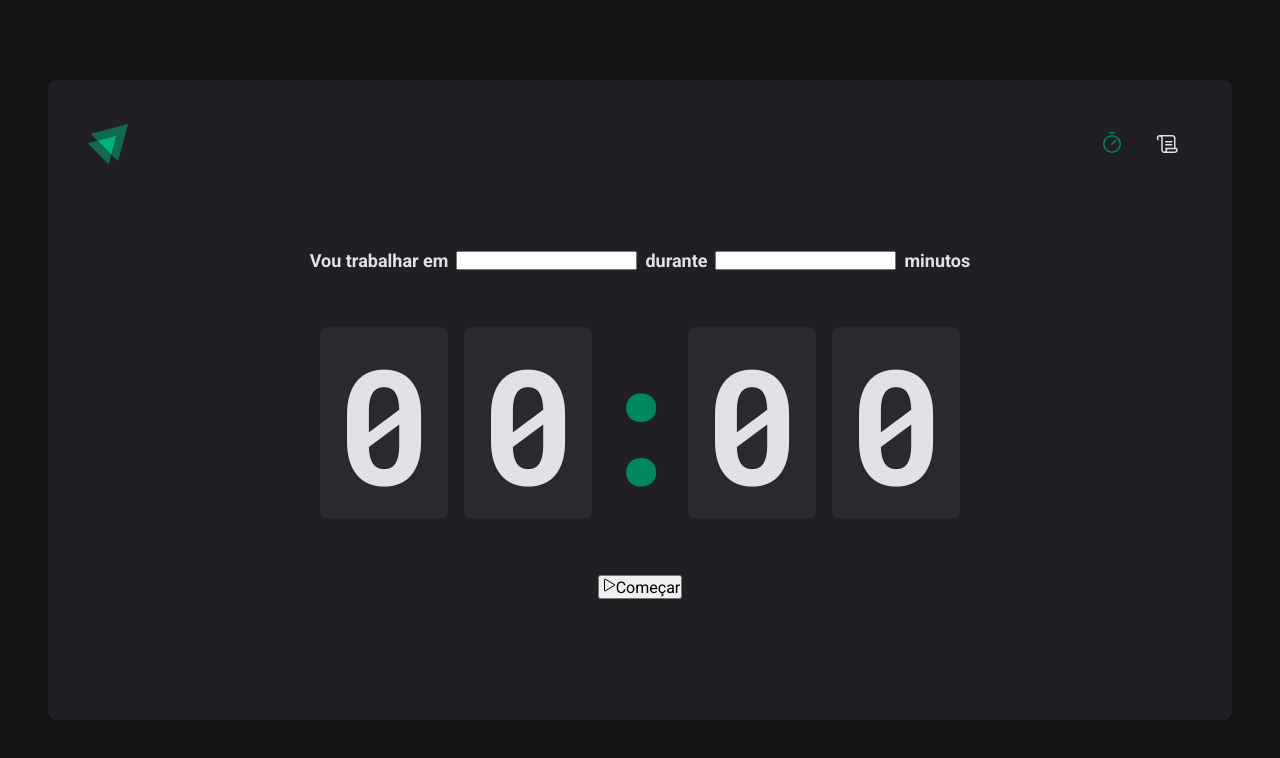
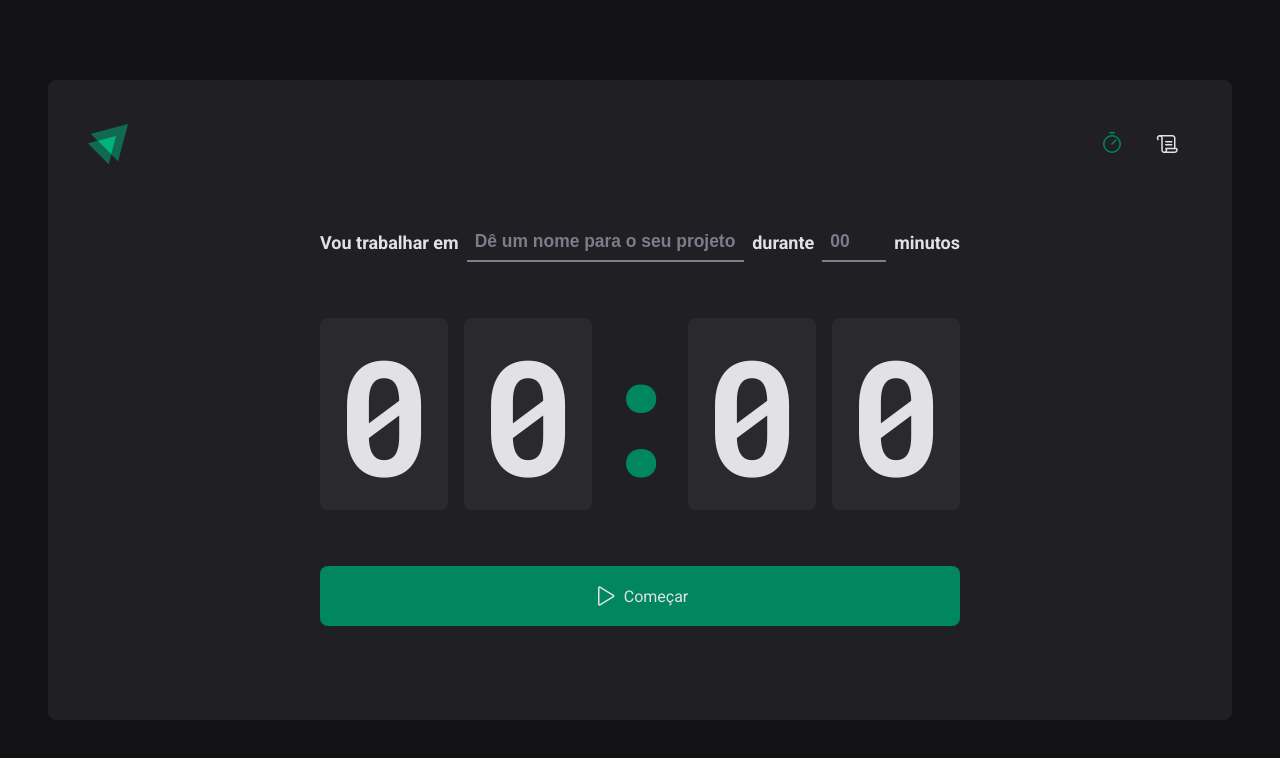
Before and after one commit to txr-nicole/timer, a React (Vite) app: page / in a window 1280 px wide. Shown: the top 758 px of the page. Built offline with nearby package versions, Linux system fonts and the light colour scheme.

Commit message:
💄 creates input and button components

```diff
--- a/src/pages/Home/index.tsx
+++ b/src/pages/Home/index.tsx
@@ -1,5 +1,13 @@
 import { Play } from "phosphor-react";
-import { CountdownContainer, FormContainer, HomeContainer, Separator } from "./styles";
+import {
+  CountdownContainer,
+  FormContainer,
+  HomeContainer,
+  MinutesAmountInput,
+  Separator,
+  StartButton,
+  TaskInput,
+} from "./styles";
 
 export function Home() {
   return (
@@ -7,10 +15,29 @@ export function Home() {
       <form action="">
         <FormContainer>
           <label htmlFor="task">Vou trabalhar em</label>
-          <input type="text" id="task" />
+          <TaskInput
+            type="text"
+            id="task"
+            placeholder="Dê um nome para o seu projeto"
+            list="task-suggestions"
+          />
+          <datalist id="task-suggestions">
+            <option value="Projeto 1" />
+            <option value="Projeto 2" />
+            <option value="Projeto 3" />
+            <option value="Descanso" />
+
+          </datalist>
 
           <label htmlFor="minutesAmount">durante</label>
-          <input type="number" id="minutesAmount" />
+          <MinutesAmountInput
+            type="number"
+            id="minutesAmount"
+            placeholder="00"
+            step={5}
+            min={5}
+            max={60}
+          />
 
           <span>minutos</span>
         </FormContainer>
@@ -22,10 +49,10 @@ export function Home() {
           <span>0</span>
         </CountdownContainer>
 
-        <button>
-          <Play />
+        <StartButton disabled type="submit">
+          <Play size={24} />
           Começar
-        </button>
+        </StartButton>
       </form>
     </HomeContainer>
   );
--- a/src/pages/Home/styles.ts
+++ b/src/pages/Home/styles.ts
@@ -1,14 +1,14 @@
 import styled from "styled-components";
 
 export const HomeContainer = styled.main`
-    flex:1;
+  flex: 1;
 
   display: flex;
   flex-direction: column;
   align-items: center;
   justify-content: center;
 
-    form{
+  form {
     display: flex;
     flex-direction: column;
     align-items: center;
@@ -21,36 +21,99 @@ export const FormContainer = styled.div`
   display: flex;
   align-items: center;
   justify-content: center;
-    gap: .5rem;
-    color: ${({theme})=>theme["gray-100"]};
-    font-size:1.125rem;
-    font-weight:bold;
+  gap: 0.5rem;
+  color: ${({ theme }) => theme["gray-100"]};
+  font-size: 1.125rem;
+  font-weight: bold;
   flex-wrap: wrap;
+
 `;
 
 export const CountdownContainer = styled.div`
   font-family: "Roboto Mono", monospace;
   font-size: 10rem;
-    line-height:8rem;
-    color: ${({theme})=>theme["gray-100"]};
+  line-height: 8rem;
+  color: ${({ theme }) => theme["gray-100"]};
 
-    display:flex;
+  display: flex;
   gap: 1rem;
 
+  span {
+    background: ${({ theme }) => theme["gray-700"]};
+    padding: 2rem 1rem;
+    border-radius: 8px;
+    user-select: none;
+  }
+
+  @media (max-width: 655px) {
+    font-size: 4.8rem;
+    line-height:5rem;
+    gap: 0.5rem;
     span{
-        background: ${({theme})=>theme["gray-700"]};
-        padding: 2rem 1rem;
-        border-radius:8px;
-        user-select: none;
+        padding: 0;
+    }
   }
 `;
 
 export const Separator = styled.div`
   padding: 2rem 0;
-    color: ${({theme})=>theme["green-500"]};
-    width:4rem;
+  color: ${({ theme }) => theme["green-500"]};
+  width: 4rem;
   overflow: hidden;
   display: flex;
   justify-content: center;
-    user-select:none;
-    `
+  user-select: none;
+
+  @media (max-width: 655px) {
+    padding: 0;
+  }
+`;
+const BaseInput = styled.input`
+  background: transparent;
+  height: 2.5rem;
+  border: 0;
+  border-bottom: 2px solid ${({ theme }) => theme["gray-500"]};
+  font-weight: bold;
+  font-size: 1.09rem;
+  padding: 0 0.5rem;
+  color: ${({ theme }) => theme["gray-100"]};
+
+  &:focus {
+    box-shadow: none;
+    border-color: ${({ theme }) => theme["green-500"]};
+  }
+
+  &::placeholder {
+    color: ${({ theme }) => theme["gray-500"]};
+  }
+`;
+
+export const TaskInput = styled(BaseInput)`
+  flex: 1;
+  &::-webkit-calendar-picker-indicator{
+    display: none !important;
+  }
+
+`;
+export const MinutesAmountInput = styled(BaseInput)`
+  width: 4rem;
+`;
+
+export const StartButton = styled.button`
+  width: 100%;
+  display: flex;
+  justify-content: center;
+  align-items: center;
+  padding: 1.125rem 0;
+  font-size: 1rem;
+  border-radius: 8px;
+  background: ${({ theme }) => theme["green-500"]};
+  border: 0;
+  color: ${({ theme }) => theme["gray-100"]};
+  gap: 0.5rem;
+  transition:.3s all;
+
+  &:hover{
+    background-color: ${({ theme }) => theme["green-700"]}
+  }
+`;
```
Lines whose indentation alone changed are shown as unchanged.
